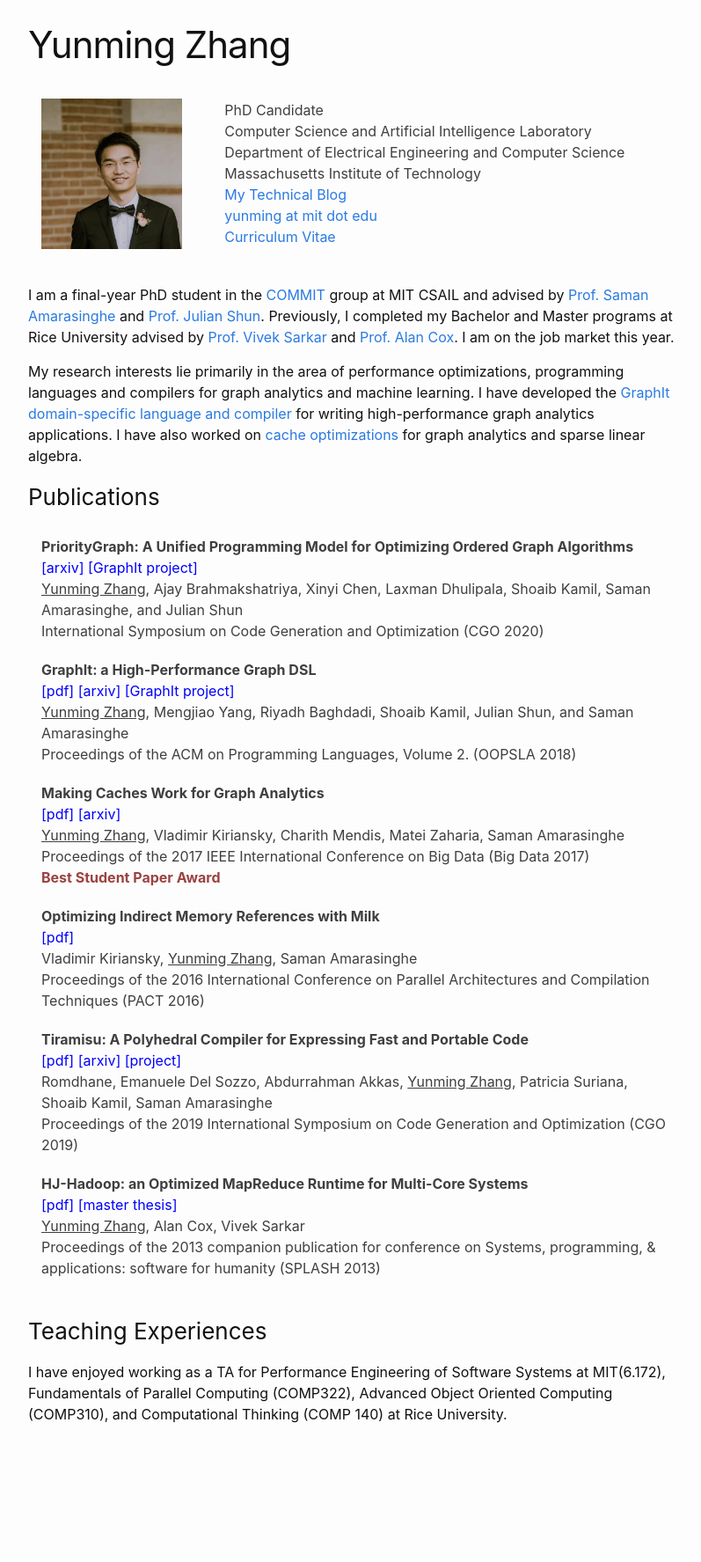
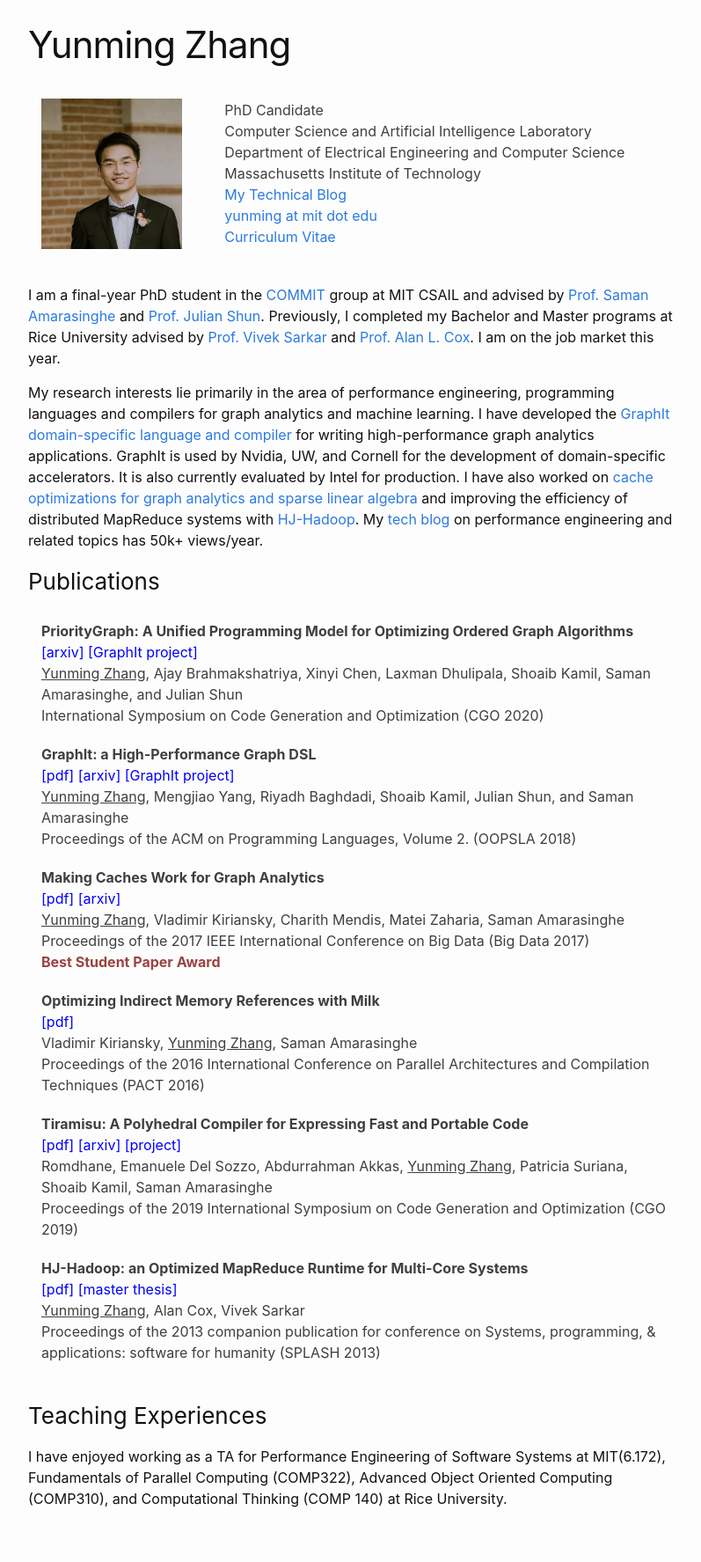
Before and after one commit to yunmingzhang17/yunmingzhang17.github.io, a Jekyll site: the page built from index.md, in a window 1280 px wide. Shown: the whole page at 88% size, without its empty margins (238-1035 px from the left). Built offline with Jekyll 4.4.1, drawn with Linux system fonts in a browser that asks for light colours; before the commit the page ends 1679 px from its top, so only the background shows below that.

Commit message:
updating the website to be consistent with the resume

```diff
--- a/_includes/main.html
+++ b/_includes/main.html
@@ -24,11 +24,11 @@
       </tbody>
 </table>
 <p>
-I am a final-year PhD student in the <a href="http://groups.csail.mit.edu/commit/" target="_blank">COMMIT</a> group at  MIT CSAIL and advised by <a href="http://people.csail.mit.edu/saman/" target="_blank">Prof. Saman Amarasinghe</a> and <a href="https://people.csail.mit.edu/jshun/" target="_blank">Prof. Julian Shun</a>. Previously, I completed my Bachelor and Master programs at Rice University advised by <a href="https://www.cc.gatech.edu/people/vivek-sarkar" target="_blank">Prof. Vivek Sarkar</a> and <a href="https://csweb.rice.edu/alan-cox" target="_blank">Prof. Alan Cox</a>. I am on the job market this year.
+I am a final-year PhD student in the <a href="http://groups.csail.mit.edu/commit/" target="_blank">COMMIT</a> group at  MIT CSAIL and advised by <a href="http://people.csail.mit.edu/saman/" target="_blank">Prof. Saman Amarasinghe</a> and <a href="https://people.csail.mit.edu/jshun/" target="_blank">Prof. Julian Shun</a>. Previously, I completed my Bachelor and Master programs at Rice University advised by <a href="https://www.cc.gatech.edu/people/vivek-sarkar" target="_blank">Prof. Vivek Sarkar</a> and <a href="https://csweb.rice.edu/alan-cox" target="_blank">Prof. Alan L. Cox</a>. I am on the job market this year.
 </p>
 
 <p>
-My research interests lie primarily in the area of performance optimizations, programming languages and compilers for graph analytics and machine learning. I have developed the <a href="https://graphit-lang.org/" target="_blank">GraphIt domain-specific language and compiler</a> for writing high-performance graph analytics applications. I have also worked on <a href="https://ieeexplore.ieee.org/document/8257937" target="_blank">cache optimizations</a> for graph analytics and sparse linear algebra.
+My research interests lie primarily in the area of performance engineering, programming languages and compilers for graph analytics and machine learning. I have developed the <a href="https://graphit-lang.org/" target="_blank">GraphIt domain-specific language and compiler</a> for writing high-performance graph analytics applications. GraphIt is used by Nvidia, UW, and Cornell for the development of domain-specific accelerators. It is also currently evaluated by Intel for production. I have also worked on <a href="https://ieeexplore.ieee.org/document/8257937" target="_blank">cache optimizations for graph analytics and sparse linear algebra</a> and improving the efficiency of distributed MapReduce systems with <a href="https://dl.acm.org/citation.cfm?id=2514875" target="_blank">HJ-Hadoop</a>. My <a href="https://yunmingzhang.wordpress.com" target="_blank"> tech blog</a> on performance engineering and related topics has 50k+ views/year.
 </p>
 
 <h3 class="tableheading"> Publications </h3>
```
Also changed, not shown: 4 other files.
